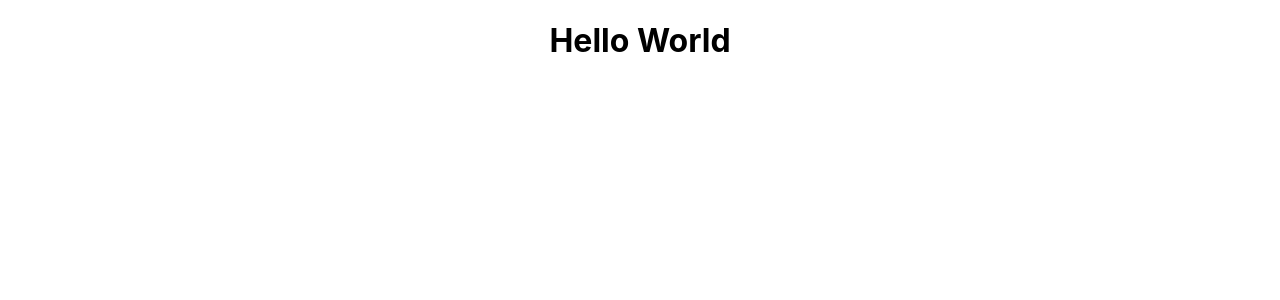
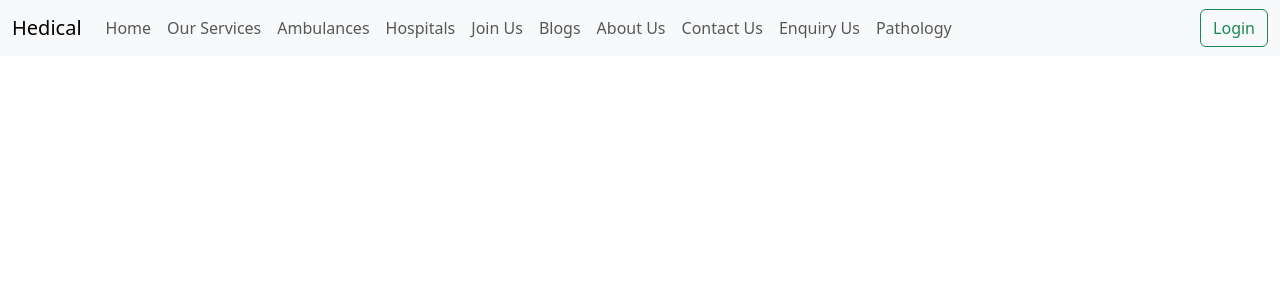
Before and after one commit to admirerr/Hedical, a React (Create React App) app in the folder frontend/: page / in a window 1280 px wide. Shown: the top 300 px of the page. Built offline with nearby package versions, Linux system fonts and the light colour scheme.

Commit message:
added navbar partially

```diff
--- a/frontend/src/App.js
+++ b/frontend/src/App.js
@@ -1,5 +1,6 @@
 import './App.css';
 import HomePage from './Components/HomePage';
+import 'bootstrap/dist/css/bootstrap.min.css';
 function App() {
   return (
     <div className="App">
--- a/frontend/src/Components/HomePage.js
+++ b/frontend/src/Components/HomePage.js
@@ -1,9 +1,10 @@
 import React from 'react'
+import NavbarComponent from './Navbar'
 
 const HomePage = () => {
   return (
     <div>
-      <h1>Hello World</h1>
+      <NavbarComponent />
     </div>
   )
 }
--- /dev/null
+++ b/frontend/src/Components/Navbar.js
@@ -0,0 +1,55 @@
+import Button from 'react-bootstrap/Button';
+import Container from 'react-bootstrap/Container';
+import Form from 'react-bootstrap/Form';
+import Nav from 'react-bootstrap/Nav';
+import Navbar from 'react-bootstrap/Navbar';
+import { Link } from 'react-router-dom';
+import React from 'react';
+import logoD from '../images/logoD.png';
+
+function NavbarComponent() {
+    return (
+        <Navbar expand="lg" className="bg-body-tertiary" style={{ backgroundColor: '#17A589' }}>
+            <Container fluid>
+                <Navbar.Brand href="#">Hedical</Navbar.Brand>
+                <Navbar.Toggle aria-controls="navbarScroll" />
+                {/* <Link to="/" className="navbar-brand">
+
+        <img
+            src={logoD}
+            width="50"
+            height="50"
+            className="d-inline-block align-top mt-1 mr-2"
+            style={{marginLeft:"-20px"}}
+            alt=""
+          />
+          Hedical
+        </Link> */}
+                <Navbar.Collapse id="navbarScroll">
+                    <Nav
+                        className="me-auto my-2 my-lg-0"
+                        style={{ maxHeight: '100px' }}
+                        navbarScroll
+                    >
+                        <Nav.Link href="#action1">Home</Nav.Link>
+                        <Nav.Link href="#action2">Our Services</Nav.Link>
+                        <Nav.Link href="#action1">Ambulances</Nav.Link>
+                        <Nav.Link href="#action1">Hospitals</Nav.Link>
+                        <Nav.Link href="#action1">Join Us</Nav.Link>
+                        <Nav.Link href="#action1">Blogs</Nav.Link>
+                        <Nav.Link href="#action1">About Us</Nav.Link>
+                        <Nav.Link href="#action1">Contact Us</Nav.Link>
+                        <Nav.Link href="#action1">Enquiry Us</Nav.Link>
+                        <Nav.Link href="#action1">Pathology</Nav.Link>
+                    </Nav>
+                    <Form className="d-flex">
+
+                        <Button variant="outline-success" >Login</Button>
+                    </Form>
+                </Navbar.Collapse>
+            </Container>
+        </Navbar>
+    );
+}
+
+export default NavbarComponent;
```
Also changed, not shown: frontend/src/images/logoD.png (added).
